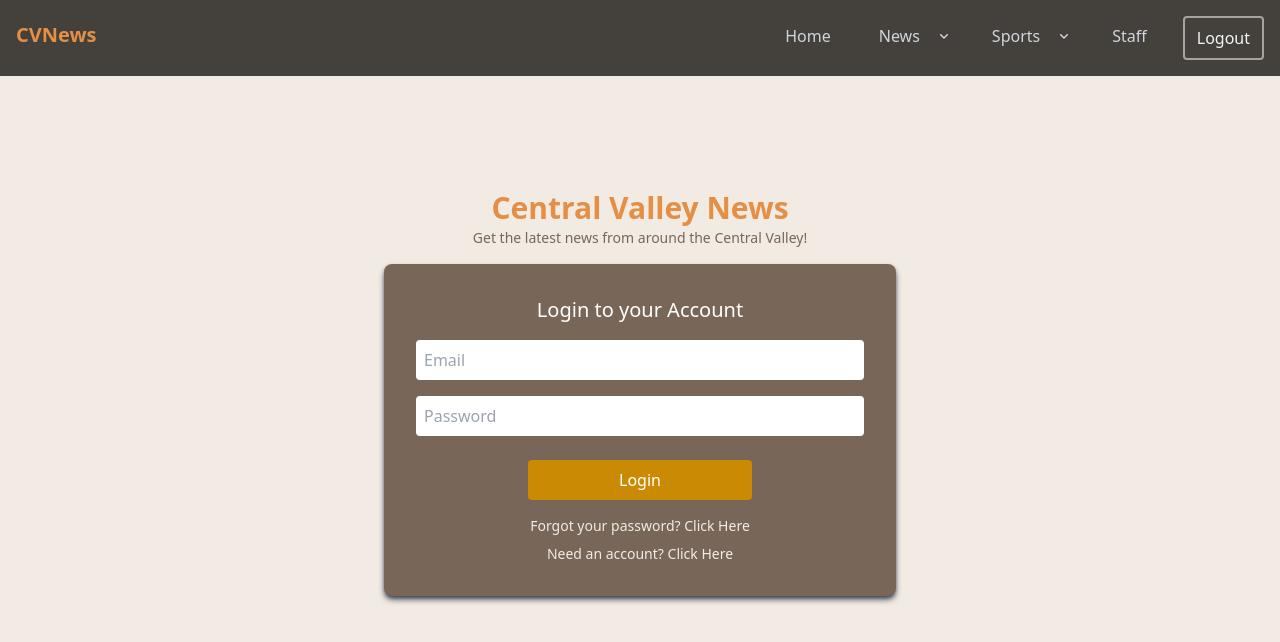
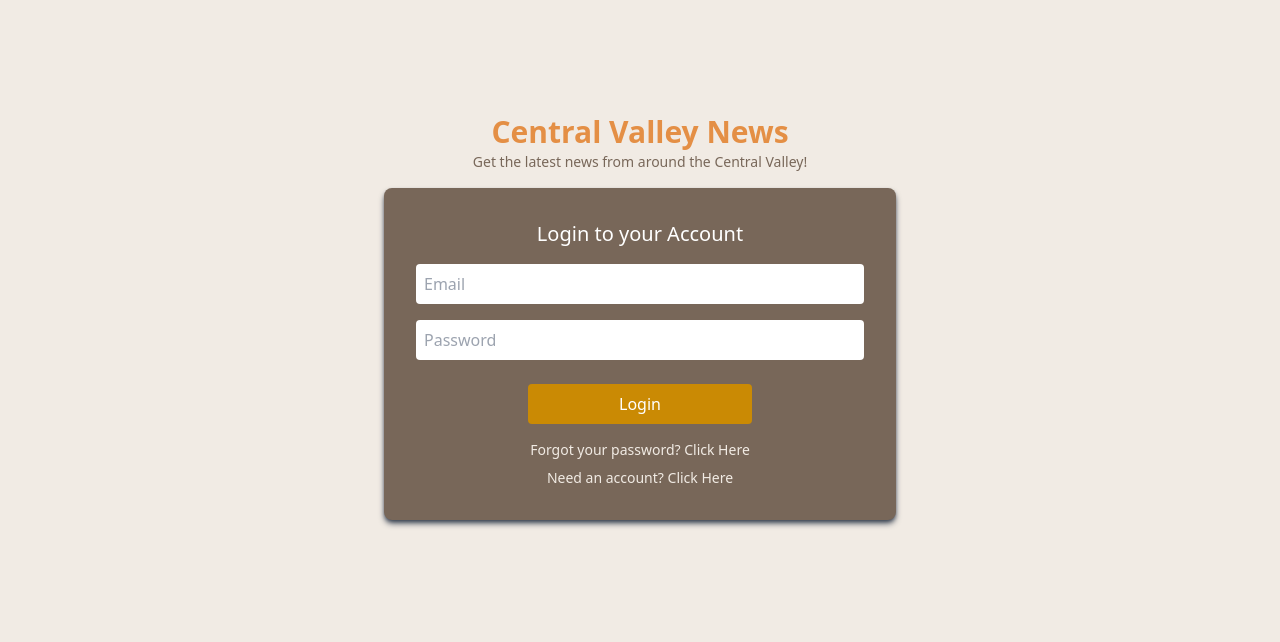
Before and after one commit to Algorithm-Allies/valleyNews, a React (Vite) app in the folder client/: page /auth/login in a window 1280 px wide. Shown: the top 642 px of the page. Built offline with nearby package versions, Linux system fonts and the light colour scheme.

Commit message:
remove navbar from auth routes

```diff
--- a/client/src/components/Auth/AuthLayout.jsx
+++ b/client/src/components/Auth/AuthLayout.jsx
@@ -1,9 +1,7 @@
 import { Outlet } from "react-router-dom";
-import NavBar from "../NavBar";
 function AuthLayout() {
   return (
     <div className="min-h-screen pb-[5vh] bg-brown-100 ">
-      <NavBar />
       <div className="flex flex-col items-center justify-center max-w-[80vw] w-full mx-auto pt-[15vh]">
         <div className="space-y-2 text-center mb-4">
           <h1 className="text-3xl leading-6 font-bold text-custom-orange">
```
